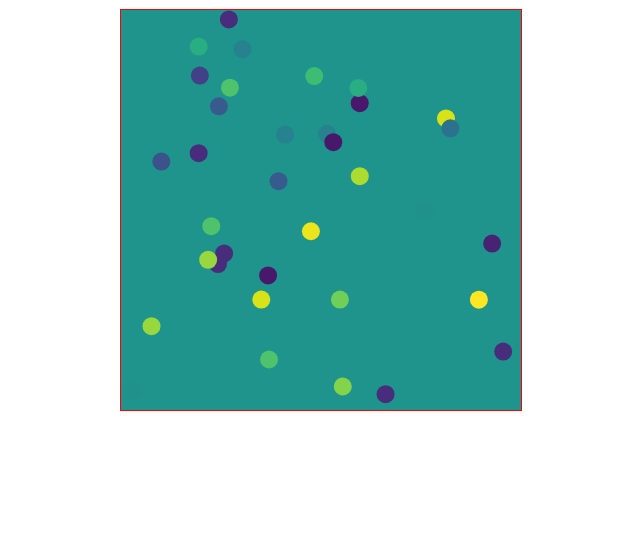
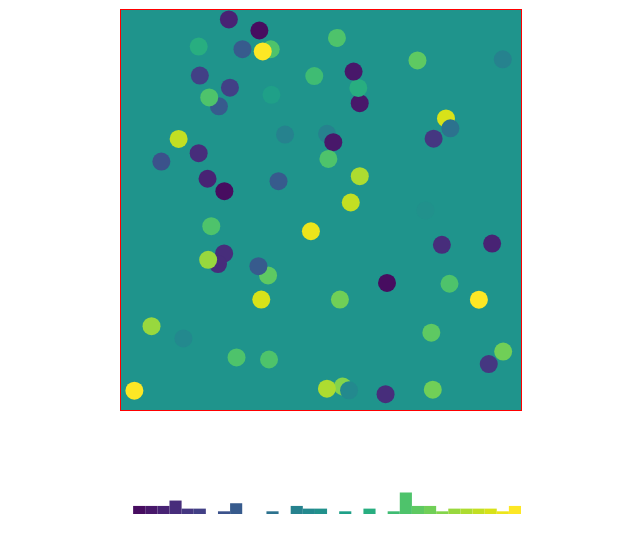
Before and after one commit to Zlira/biston_betularia, a React (Create React App) app: page / in a window 1280 px wide. Shown: the top 552 px of the page, without its empty margins (169-809 px from the left). Built offline with nearby package versions, Linux system fonts and the light colour scheme.

Commit message:
Added histogram of creature distribution

```diff
--- a/src/App.js
+++ b/src/App.js
@@ -2,7 +2,8 @@ import React, { Component } from 'react';
 import './App.css';
 
 import {interpolateViridis} from 'd3-scale-chromatic';
-import {scaleSequential} from 'd3-scale';
+import {scaleSequential, scaleLinear} from 'd3-scale';
+import {histogram, max, range} from 'd3-array';
 
 class App extends Component {
   render() {
@@ -12,12 +13,20 @@ class App extends Component {
   }
 }
 
+// TODO зараз чисельність популяції постійно зростає, це ОК?
+// TODO додати рух
+// TODO додати контроль клавіатурою
+// TODO додати розмноження генетикою (можливо статеве)
+// TODO додати перешкоди або окрему смугу для «полювання»
+// TODO додати історію розподілу
+
 
 class Simulation extends Component {
   constructor (props) {
     super(props)
+    // TODO set all the simulation params here
     this.createVarNum = 33
-    this.initialCreatureCount = 30
+    this.initialCreatureCount = 50
     this.maxCreatures = 300
     this.colorScale = scaleSequential(interpolateViridis)
       .domain([0, (this.createVarNum - 1)])
@@ -38,7 +47,7 @@ class Simulation extends Component {
   componentDidMount() {
     this.timerID = setInterval(
       () => this.reproduceCreatures(),
-      7000
+      2000
     );
   }
 
@@ -62,7 +71,7 @@ class Simulation extends Component {
     let maxId = Math.max(...creatures.map(cr => cr.id))
     const creaturesNum = creatures.length
     for (let i=0; i < creaturesNum; i++) {
-      if ((creaturesNum + i + 1) <= this.maxCreatures && Math.random() > .7) {
+      if ((creaturesNum + i + 1) <= this.maxCreatures && Math.random() > .95) {
         creatures.push({id: i+maxId+1, val: creatures[i].val})
       }
     }
@@ -76,11 +85,15 @@ class Simulation extends Component {
         colorScale={this.colorScale} featureVal={creature.val}
         id={creature.id} kill={this.killCreature}/>
     )
-    return (<svg width={size} height={size} className='simulation'>
-      <rect width={size} height={size} x="0" y="0"
-        fill={this.colorScale(this.createVarNum / 2)}/>
-      {creatures}
-    </svg>)
+    return (<div>
+      <svg width={size} height={size} className='simulation'>
+        <rect width={size} height={size} x="0" y="0"
+          fill={this.colorScale(this.createVarNum / 2)}/>
+        {creatures}
+      </svg>
+      <CreatureDistribution data={this.state.creatures}
+        colorScale={this.colorScale}/>
+    </div>)
   }
 }
 
@@ -103,4 +116,34 @@ class Creature extends Component {
   }
 }
 
+class CreatureDistribution extends Component {
+  constructor(props) {
+    super(props)
+    // TODO pass bin count as param?
+    this.binCount = 33
+    this.maxCreatures = 300
+    this.histGenerator = histogram().value(d => d.val)
+      .thresholds(range(1, this.binCount))
+      .domain([0, this.binCount])
+  }
+  render() {
+    const histData = this.histGenerator(this.props.data)
+    const height = 100
+    const width = 400
+    const rectWidth = width / this.binCount
+    const yScale = scaleLinear().range([0, height])
+      .domain([0, .6])
+    console.log(histData)
+    const rects = histData.map(
+      (d, i) => <rect x={i * rectWidth} y={height - yScale(d.length / this.props.data.length)}
+                 width={rectWidth} height={yScale(d.length / this.props.data.length)} fill={this.props.colorScale(i)}/>
+    )
+    return (
+      <svg width={width} height={height}>
+        {rects}
+      </svg>
+    )
+  }
+}
+
 export default App;
```
